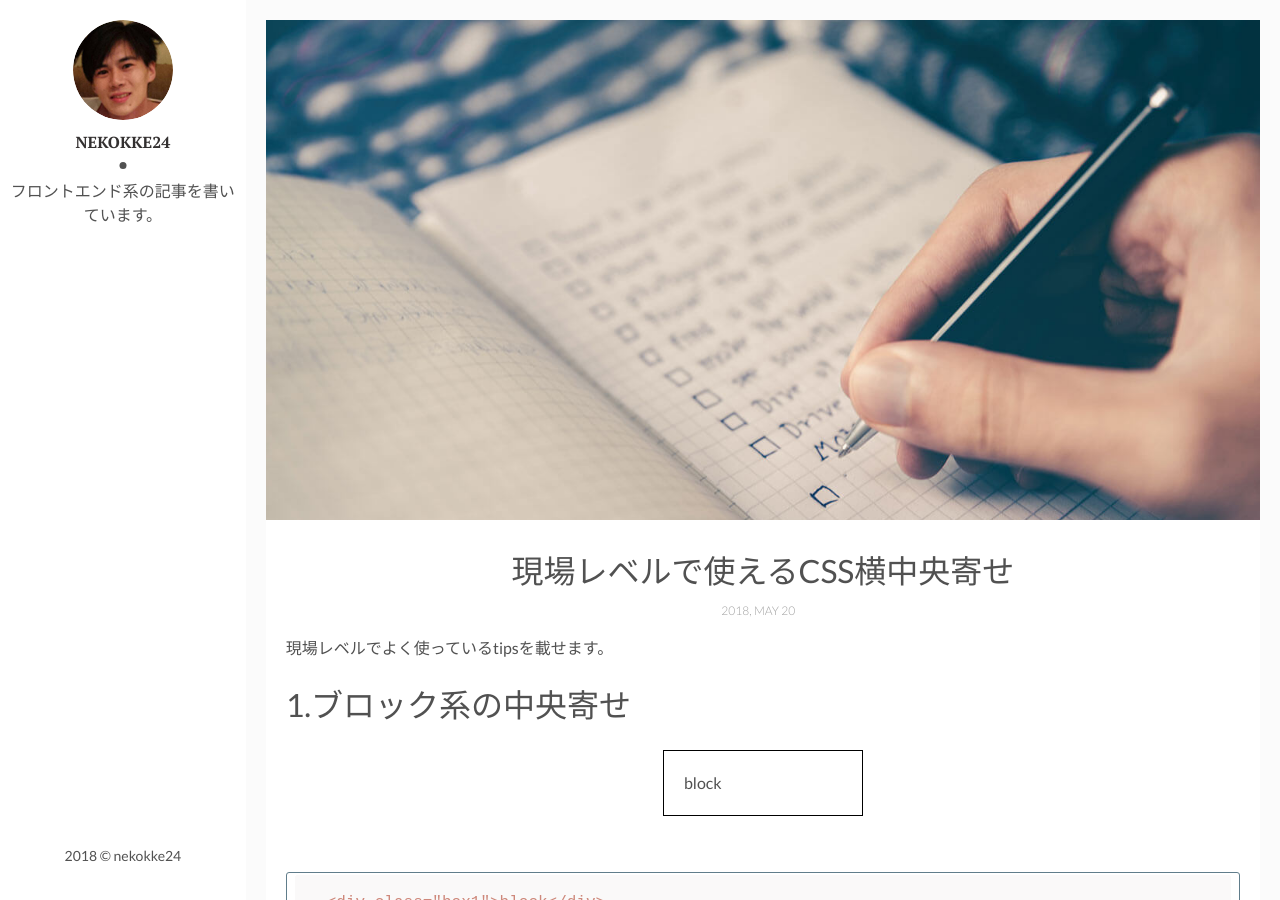
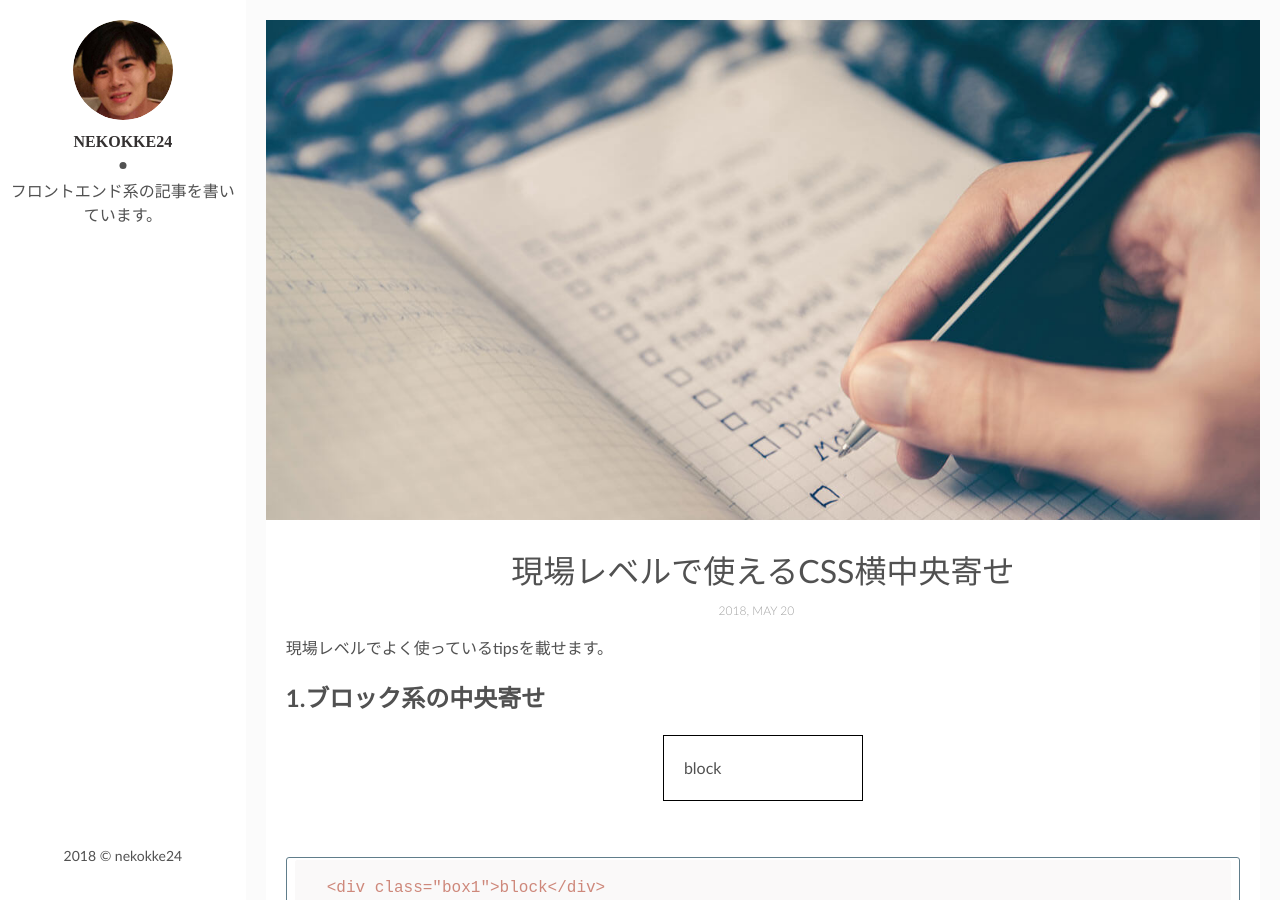
Before and after one commit to nekokke24/nekokke24.github.io, a Jekyll site: the page built from _posts/2018-05-21-hoz-center.markdown, in a window 1280 px wide and 900 px high. Built offline with Jekyll 4.4.1, drawn with Linux system fonts in a browser that asks for light colours; some web fonts are replaced.

Commit message:
ref.ope.000.d.sato

```diff
--- a/_config.yml
+++ b/_config.yml
@@ -1,6 +1,5 @@
 title: blog by nekokke24
-description: > # this means to ignore newlines until "baseurl:"
- フロントエンド系の記事を書いています。
+description: フロントエンド系の記事を書いています。
 permalink: ':title/'
 url: "" # the base hostname & protocol for your site, e.g. http://example.com
 site-twitter: #if your site has a twitter account, enter it here
--- a/_includes/head.html
+++ b/_includes/head.html
@@ -2,32 +2,17 @@
 	<meta charset="utf-8">
 	<title>{% if page.title %}{{page.title}} - {{site.title}}{% else %}{{site.title}}{% endif %}</title>
 	<meta content="{{ site.title }}" property="og:site_name">
-	{% if page.title %}<meta content="{{ page.title }}" property="og:title">{% else %}<meta content="{{ site.title }}" property="og:title">{% endif %}
-	{% if page.title %}<meta content="article" property="og:type">{% else %}<meta content="website" property="og:type">{% endif %}
-	{% if page.description %}<meta content="{{ page.description }}" property="og:description">{% else %}<meta content="{{ site.description }}" property="og:description">{% endif %}
-	{% if page.url %}<meta content="{{ site.url }}{{ page.url }}" property="og:url">{% endif %}
-	{% if page.date %}<meta content="{{ page.date | date_to_xmlschema }}" property="article:published_time"><meta content="{{ site.url }}/about/" property="article:author">{% endif %}{% if page.img %}<meta content="{{ site.url }}{{ site.baseurl }}/assets/img/{{ page.img }}" property="og:image">{% else %}<meta content="{{ site.url }}{{ site.baseurl }}/assets/img/{{ site.author-img }}" property="og:image">{% endif %}{% if page.categories %}{% for category in page.categories limit:1 %}<meta content="{{ category }}" property="article:section">{% endfor %}{% endif %}{% if page.tags %}{% for tag in page.tags %}<meta content="{{ tag }}" property="article:tag">{% endfor %}{% endif %}
+	{% if page.title %}<meta property="og:title" content="{{ page.title }}">{% else %}<meta property="og:title" content="{{ site.title }}">{% endif %}
+	{% if page.title %}<meta property="og:type" content="article">{% else %}<meta property="og:type" content="website">{% endif %}
+	{% if page.description %}<meta property="og:description" content="{{ page.description }}" >{% else %}<meta property="og:description" content="{{ site.description }}">{% endif %}
+	{% if page.url %}<meta property="og:url" content="{{ site.url }}{{ page.url }}">{% endif %}
+	{% if page.date %}<meta property="article:published_time" content="{{ page.date | date_to_xmlschema }}"><meta property="article:author" content="{{ site.url }}/about/">{% endif %}{% if page.img %}<meta property="og:image" content="{{ site.url }}{{ site.baseurl }}/assets/img/{{ page.img }}">{% else %}<meta property="og:image" content="{{ site.url }}{{ site.baseurl }}/assets/img/{{ site.author-img }}">{% endif %}{% if page.categories %}{% for category in page.categories limit:1 %}<meta property="article:section" content="{{ category }}">{% endfor %}{% endif %}{% if page.tags %}{% for tag in page.tags %}<meta property="article:tag" content="{{ tag }}">{% endfor %}{% endif %}
 	<meta name="twitter:card" content="summary">
-	<meta name="twitter:site" content="@{{ site.site-twitter }}">
-	<meta name="twitter:creator" content="@{{ site.social-twitter }}">
-	{% if page.title %}<meta name="twitter:title" content="{{ page.title }}">{% else %}<meta name="twitter:title" content="{{ site.title }}">{% endif %}
-	{% if page.url %}<meta name="twitter:url" content="{{ site.url }}{{ page.url }}">{% endif %}
-	{% if page.description %}<meta name="twitter:description" content="{{ page.description }}">{% else %}<meta name="twitter:description" content="{{ site.description }}">{% endif %}
-	{% if page.img %}<meta name="twitter:image:src" content="{{ site.url }}{{ site.baseurl }}/assets/img/{{ page.img }}">{% else %}<meta name="twitter:image:src" content="{{ site.url }}{{ site.baseurl }}/assets/img/{{ site.author-img }}">{% endif %}
-	<meta name="description" content="{{ page.description }}">
+	<meta name="description" content="{{ site.description }}">
 	<meta http-equiv="X-UA-Compatible" content="IE=edge">
 	<meta name="viewport" content="width=device-width, initial-scale=1, maximum-scale=1">
-	<meta property="og:image" content="">
-	<link rel="shortcut icon" href="{{ "/assets/img/favicon/favicon.ico" | prepend: site.baseurl }}" type="image/x-icon">
-	<link rel="apple-touch-icon" href="{{ "/assets/img/favicon/apple-touch-icon.png" | prepend: site.baseurl }}">
-	<link rel="apple-touch-icon" sizes="72x72" href="{{ "/assets/img/favicon/apple-touch-icon-72x72.png" | prepend: site.baseurl }}">
-	<link rel="apple-touch-icon" sizes="114x114" href="{{ "/assets/img/favicon/apple-touch-icon-114x114.png" | prepend: site.baseurl }}">
-	<meta name="theme-color" content="#263959">
-	<meta name="msapplication-navbutton-color" content="#263959">
-	<meta name="apple-mobile-web-app-status-bar-style" content="#263959">
-	<link href="https://fonts.googleapis.com/css?family=PT+Serif:400,700" rel="stylesheet">
-	<link href="https://fonts.googleapis.com/css?family=Lato:300,400,700" rel="stylesheet">
 	<link rel="stylesheet" href="{{ "/assets/fonts/font-awesome/css/font-awesome.min.css" | prepend: site.baseurl }}">
+	<link rel="stylesheet" href="{{ "/assets/css/fonts.css" | prepend: site.baseurl }}">
 	<link rel="stylesheet" href="{{ "/assets/css/main.css" | prepend: site.baseurl }}">
 	<link rel="stylesheet" href="{{ "/assets/css/override.css" | prepend: site.baseurl }}">
 </head>
--- a/_posts/2018-05-21-hoz-center.markdown
+++ b/_posts/2018-05-21-hoz-center.markdown
@@ -96,7 +96,7 @@ tags: [Css]
 
 現場レベルでよく使っているtipsを載せます。
 
-# 1.ブロック系の中央寄せ
+## 1.ブロック系の中央寄せ
 
 <div class="box1">block</div>
 
@@ -124,7 +124,7 @@ tags: [Css]
 その上で左右マージンをauto指定することで中央に寄ります。
 
 
-# 2.インライン系の中央寄せ
+## 2.インライン系の中央寄せ
 
 <div class="box2"><span>inline</span></div>
 
@@ -223,7 +223,7 @@ spanは通常インライン要素なのでこれではかからない。
 
 このコードだけで耐えうる事ができます。
 
-# 3.table系の中央寄せ
+## 3.table系の中央寄せ
 
 <div class="box4"><span>table</span></div>
 
@@ -248,7 +248,7 @@ table系のレイアウト操作は横位置より縦位置の恩恵の方が強
 横位置を操作したいからtableにするというよりは縦位置のためにtableにし、横位置はその副産物みたいな扱いです。
 
 
-# 4.flex系の中央寄せ
+## 4.flex系の中央寄せ
 
 <div class="box5"><span>flex</span></div>
 
@@ -268,7 +268,7 @@ table系のレイアウト操作は横位置より縦位置の恩恵の方が強
 flexはfloatの代替でもあるように単体レイアウトというよりは複数レイアウト向けの横並びのプロパティなので
 ただ中央に寄せたいためだけに使うのもコストに合わないです。
 
-# 5.absolute系の中央寄せ
+## 5.absolute系の中央寄せ
 
 <div class="box6"><span>absolute1</span></div>
 
@@ -372,7 +372,7 @@ translateの相対値は自身の幅を100%として計算するため
 
 変更にも強いです。
 
-# まとめ
+## まとめ
 
 tipsだけ載せると一番優秀なものを使用すればと考えますが
 
--- /dev/null
+++ b/assets/css/fonts.css
@@ -0,0 +1,112 @@
+/* cyrillic-ext */
+@font-face {
+	font-family: 'PT Serif';
+	font-style: normal;
+	font-weight: 400;
+	src: local('PT Serif'), local('PTSerif-Regular'), url(https://fonts.gstatic.com/s/ptserif/v9/EJRVQgYoZZY2vCFuvAFbzr-_dSb_nco.woff2) format('woff2');
+	unicode-range: U+0460-052F, U+1C80-1C88, U+20B4, U+2DE0-2DFF, U+A640-A69F, U+FE2E-FE2F;
+}
+/* cyrillic */
+@font-face {
+	font-family: 'PT Serif';
+	font-style: normal;
+	font-weight: 400;
+	src: local('PT Serif'), local('PTSerif-Regular'), url(https://fonts.gstatic.com/s/ptserif/v9/EJRVQgYoZZY2vCFuvAFSzr-_dSb_nco.woff2) format('woff2');
+	unicode-range: U+0400-045F, U+0490-0491, U+04B0-04B1, U+2116;
+}
+/* latin-ext */
+@font-face {
+	font-family: 'PT Serif';
+	font-style: normal;
+	font-weight: 400;
+	src: local('PT Serif'), local('PTSerif-Regular'), url(https://fonts.gstatic.com/s/ptserif/v9/EJRVQgYoZZY2vCFuvAFYzr-_dSb_nco.woff2) format('woff2');
+	unicode-range: U+0100-024F, U+0259, U+1E00-1EFF, U+2020, U+20A0-20AB, U+20AD-20CF, U+2113, U+2C60-2C7F, U+A720-A7FF;
+}
+/* latin */
+@font-face {
+	font-family: 'PT Serif';
+	font-style: normal;
+	font-weight: 400;
+	src: local('PT Serif'), local('PTSerif-Regular'), url(https://fonts.gstatic.com/s/ptserif/v9/EJRVQgYoZZY2vCFuvAFWzr-_dSb_.woff2) format('woff2');
+	unicode-range: U+0000-00FF, U+0131, U+0152-0153, U+02BB-02BC, U+02C6, U+02DA, U+02DC, U+2000-206F, U+2074, U+20AC, U+2122, U+2191, U+2193, U+2212, U+2215, U+FEFF, U+FFFD;
+}
+/* cyrillic-ext */
+@font-face {
+	font-family: 'PT Serif';
+	font-style: normal;
+	font-weight: 700;
+	src: local('PT Serif Bold'), local('PTSerif-Bold'), url(https://fonts.gstatic.com/s/ptserif/v9/EJRSQgYoZZY2vCFuvAnt66qfVyvVp8NAyIw.woff2) format('woff2');
+	unicode-range: U+0460-052F, U+1C80-1C88, U+20B4, U+2DE0-2DFF, U+A640-A69F, U+FE2E-FE2F;
+}
+/* cyrillic */
+@font-face {
+	font-family: 'PT Serif';
+	font-style: normal;
+	font-weight: 700;
+	src: local('PT Serif Bold'), local('PTSerif-Bold'), url(https://fonts.gstatic.com/s/ptserif/v9/EJRSQgYoZZY2vCFuvAnt66qWVyvVp8NAyIw.woff2) format('woff2');
+	unicode-range: U+0400-045F, U+0490-0491, U+04B0-04B1, U+2116;
+}
+/* latin-ext */
+@font-face {
+	font-family: 'PT Serif';
+	font-style: normal;
+	font-weight: 700;
+	src: local('PT Serif Bold'), local('PTSerif-Bold'), url(https://fonts.gstatic.com/s/ptserif/v9/EJRSQgYoZZY2vCFuvAnt66qcVyvVp8NAyIw.woff2) format('woff2');
+	unicode-range: U+0100-024F, U+0259, U+1E00-1EFF, U+2020, U+20A0-20AB, U+20AD-20CF, U+2113, U+2C60-2C7F, U+A720-A7FF;
+}
+/* latin */
+@font-face {
+	font-family: 'PT Serif';
+	font-style: normal;
+	font-weight: 700;
+	src: local('PT Serif Bold'), local('PTSerif-Bold'), url(https://fonts.gstatic.com/s/ptserif/v9/EJRSQgYoZZY2vCFuvAnt66qSVyvVp8NA.woff2) format('woff2');
+	unicode-range: U+0000-00FF, U+0131, U+0152-0153, U+02BB-02BC, U+02C6, U+02DA, U+02DC, U+2000-206F, U+2074, U+20AC, U+2122, U+2191, U+2193, U+2212, U+2215, U+FEFF, U+FFFD;
+}
+/* latin-ext */
+@font-face {
+	font-family: 'Lato';
+	font-style: normal;
+	font-weight: 300;
+	src: local('Lato Light'), local('Lato-Light'), url(https://fonts.gstatic.com/s/lato/v14/S6u9w4BMUTPHh7USSwaPGQ3q5d0N7w.woff2) format('woff2');
+	unicode-range: U+0100-024F, U+0259, U+1E00-1EFF, U+2020, U+20A0-20AB, U+20AD-20CF, U+2113, U+2C60-2C7F, U+A720-A7FF;
+}
+/* latin */
+@font-face {
+	font-family: 'Lato';
+	font-style: normal;
+	font-weight: 300;
+	src: local('Lato Light'), local('Lato-Light'), url(https://fonts.gstatic.com/s/lato/v14/S6u9w4BMUTPHh7USSwiPGQ3q5d0.woff2) format('woff2');
+	unicode-range: U+0000-00FF, U+0131, U+0152-0153, U+02BB-02BC, U+02C6, U+02DA, U+02DC, U+2000-206F, U+2074, U+20AC, U+2122, U+2191, U+2193, U+2212, U+2215, U+FEFF, U+FFFD;
+}
+/* latin-ext */
+@font-face {
+	font-family: 'Lato';
+	font-style: normal;
+	font-weight: 400;
+	src: local('Lato Regular'), local('Lato-Regular'), url(https://fonts.gstatic.com/s/lato/v14/S6uyw4BMUTPHjxAwXiWtFCfQ7A.woff2) format('woff2');
+	unicode-range: U+0100-024F, U+0259, U+1E00-1EFF, U+2020, U+20A0-20AB, U+20AD-20CF, U+2113, U+2C60-2C7F, U+A720-A7FF;
+}
+/* latin */
+@font-face {
+	font-family: 'Lato';
+	font-style: normal;
+	font-weight: 400;
+	src: local('Lato Regular'), local('Lato-Regular'), url(https://fonts.gstatic.com/s/lato/v14/S6uyw4BMUTPHjx4wXiWtFCc.woff2) format('woff2');
+	unicode-range: U+0000-00FF, U+0131, U+0152-0153, U+02BB-02BC, U+02C6, U+02DA, U+02DC, U+2000-206F, U+2074, U+20AC, U+2122, U+2191, U+2193, U+2212, U+2215, U+FEFF, U+FFFD;
+}
+/* latin-ext */
+@font-face {
+	font-family: 'Lato';
+	font-style: normal;
+	font-weight: 700;
+	src: local('Lato Bold'), local('Lato-Bold'), url(https://fonts.gstatic.com/s/lato/v14/S6u9w4BMUTPHh6UVSwaPGQ3q5d0N7w.woff2) format('woff2');
+	unicode-range: U+0100-024F, U+0259, U+1E00-1EFF, U+2020, U+20A0-20AB, U+20AD-20CF, U+2113, U+2C60-2C7F, U+A720-A7FF;
+}
+/* latin */
+@font-face {
+	font-family: 'Lato';
+	font-style: normal;
+	font-weight: 700;
+	src: local('Lato Bold'), local('Lato-Bold'), url(https://fonts.gstatic.com/s/lato/v14/S6u9w4BMUTPHh6UVSwiPGQ3q5d0.woff2) format('woff2');
+	unicode-range: U+0000-00FF, U+0131, U+0152-0153, U+02BB-02BC, U+02C6, U+02DA, U+02DC, U+2000-206F, U+2074, U+20AC, U+2122, U+2191, U+2193, U+2212, U+2215, U+FEFF, U+FFFD;
+}
```
Also changed, not shown: _posts/2018-05-23-yoko.markdown (+5 -5 lines), _posts/2018-05-30-yoko-flex.markdown (+5 -5 lines).
